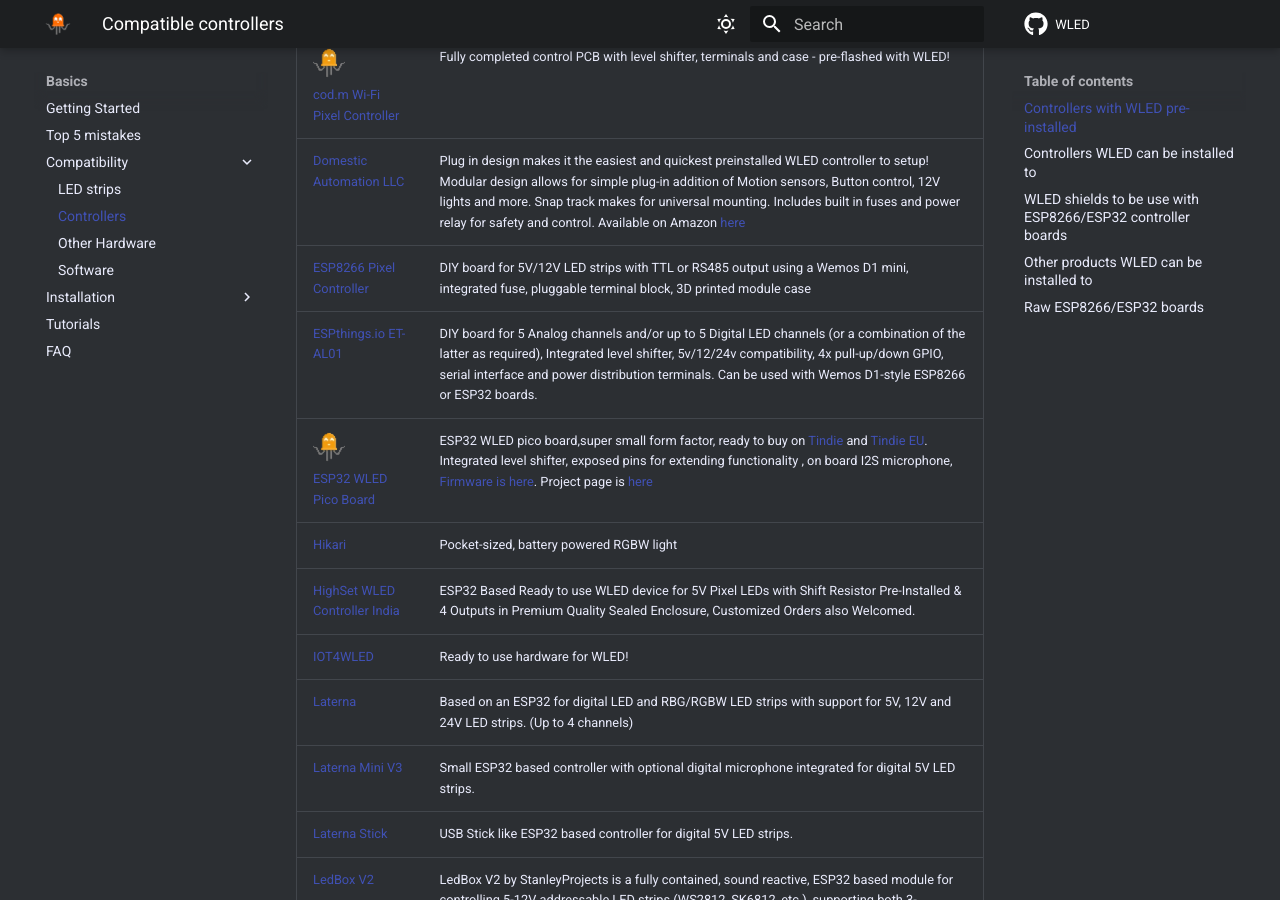
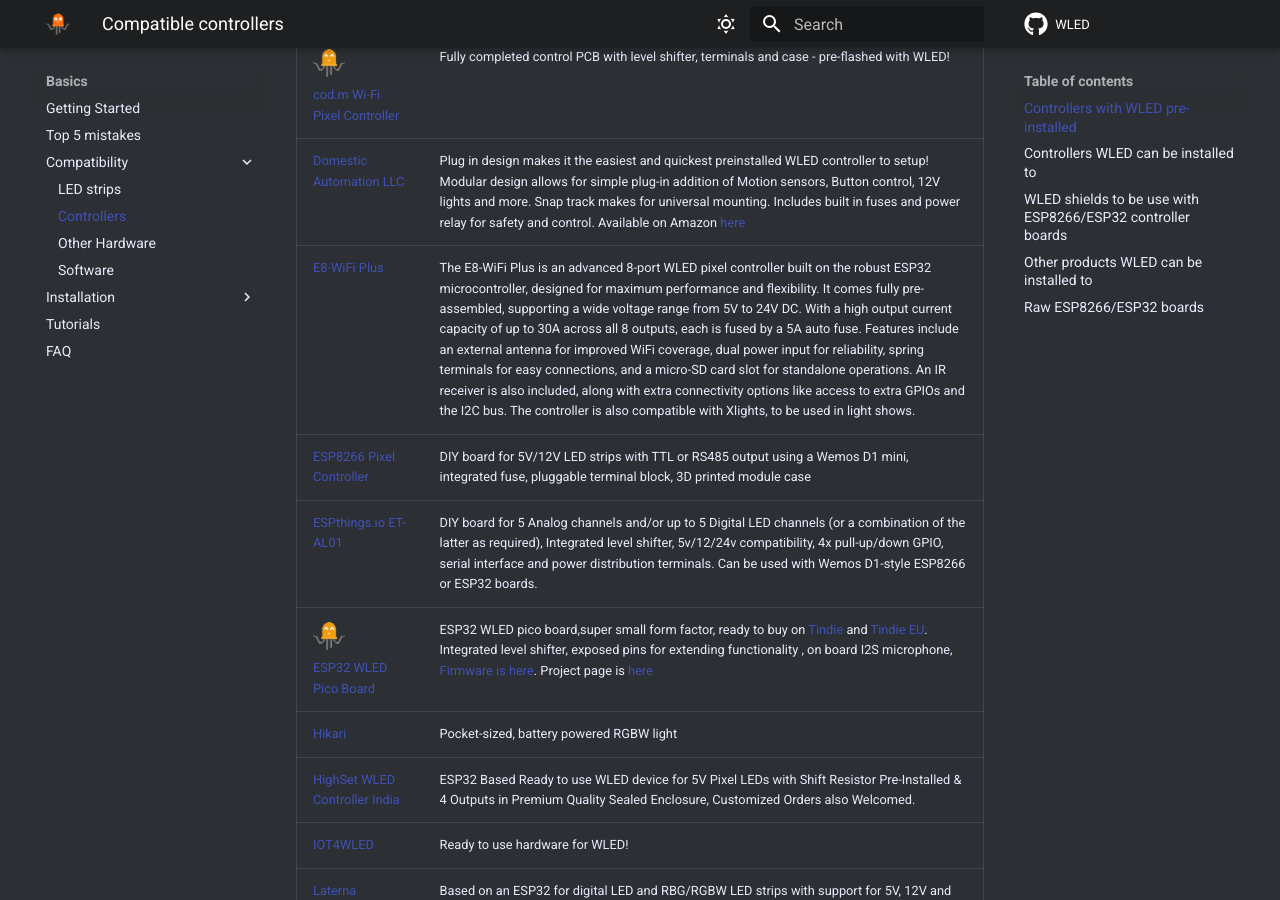
Before and after one commit to Aircoookie/WLED-Docs, an MkDocs documentation site: the page built from docs/basics/compatible-controllers.md, in a window 1280 px wide and 900 px high, scrolled down 3507 px. Built offline with MkDocs 1.6.1 and Material for MkDocs 9.7.7, drawn with Linux system fonts in a browser that asks for light colours; comment, search, counter and statistics services are not loaded.

Commit message:
Update compatible-controllers.md
Add the E8-WiFi Plus Pixel Controller to the list

```diff
--- a/docs/basics/compatible-controllers.md
+++ b/docs/basics/compatible-controllers.md
@@ -49,6 +49,7 @@
 [Cadsbi Motion Smart](https://www.cadsbi-shop.de/shop/led-beleuchtungscontroller/cadsbi-motion-smart/) | Ready to use solution with 3 output ports, an external antenna, in a high quality metal enclosure
 ![Gold Member](../assets/images/content/akemi_gold.png)<br/> [cod.m Wi-Fi Pixel Controller](https://shop.codm.de/automation/pixel/30/wlan-pixel-controller) | Fully completed control PCB with level shifter, terminals and case - pre-flashed with WLED!
 [Domestic Automation LLC](https://www.domestic-automation.com) | Plug in design makes it the easiest and quickest preinstalled WLED controller to setup! Modular design allows for simple plug-in addition of Motion sensors, Button control, 12V lights and more. Snap track makes for universal mounting. Includes built in fuses and power relay for safety and control. Available on Amazon [here](https://amzn.to/3XFTjpb)
+[E8-WiFi Plus](https://computerstyretjulelys.dk/vare/e8-wifi-plus-pixel-controller/) | The E8-WiFi Plus is an advanced 8-port WLED pixel controller built on the robust ESP32 microcontroller, designed for maximum performance and flexibility. It comes fully pre-assembled, supporting a wide voltage range from 5V to 24V DC. With a high output current capacity of up to 30A across all 8 outputs, each is fused by a 5A auto fuse. Features include an external antenna for improved WiFi coverage, dual power input for reliability, spring terminals for easy connections, and a micro-SD card slot for standalone operations. An IR receiver is also included, along with extra connectivity options like access to extra GPIOs and the I2C bus. The controller is also compatible with Xlights, to be used in light shows.
 [ESP8266 Pixel Controller](https://www.maltepoeggel.de/?site=pixelcontroller) | DIY board for 5V/12V LED strips with TTL or RS485 output using a Wemos D1 mini, integrated fuse, pluggable terminal block, 3D printed module case
 [ESPthings.io ET-AL01](https://www.espthings.io/AL01) | DIY board for 5 Analog channels and/or up to 5 Digital LED channels (or a combination of the latter as required), Integrated level shifter, 5v/12/24v compatibility, 4x pull-up/down GPIO, serial interface and power distribution terminals. Can be used with Wemos D1-style ESP8266 or ESP32 boards.
 ![Gold Member](../assets/images/content/akemi_gold.png)<br/> [ESP32 WLED Pico Board](https://www.tindie.com/products/28276/) | ESP32 WLED pico board,super small form factor, ready to buy on [Tindie](https://www.tindie.com/products/28276/) and [Tindie EU](https://www.tindie.com/products/moonmodules/esp32-pico-board-with-digital-microphone/). Integrated level shifter, exposed pins for extending functionality , on board I2S microphone, [Firmware is here](https://github.com/srg74/WLED-wemos-shield/tree/master/resources/Firmware/%40Aircoookie/Latest). Project page is [here](https://github.com/srg74/WLED-ESP32-pico)
```
